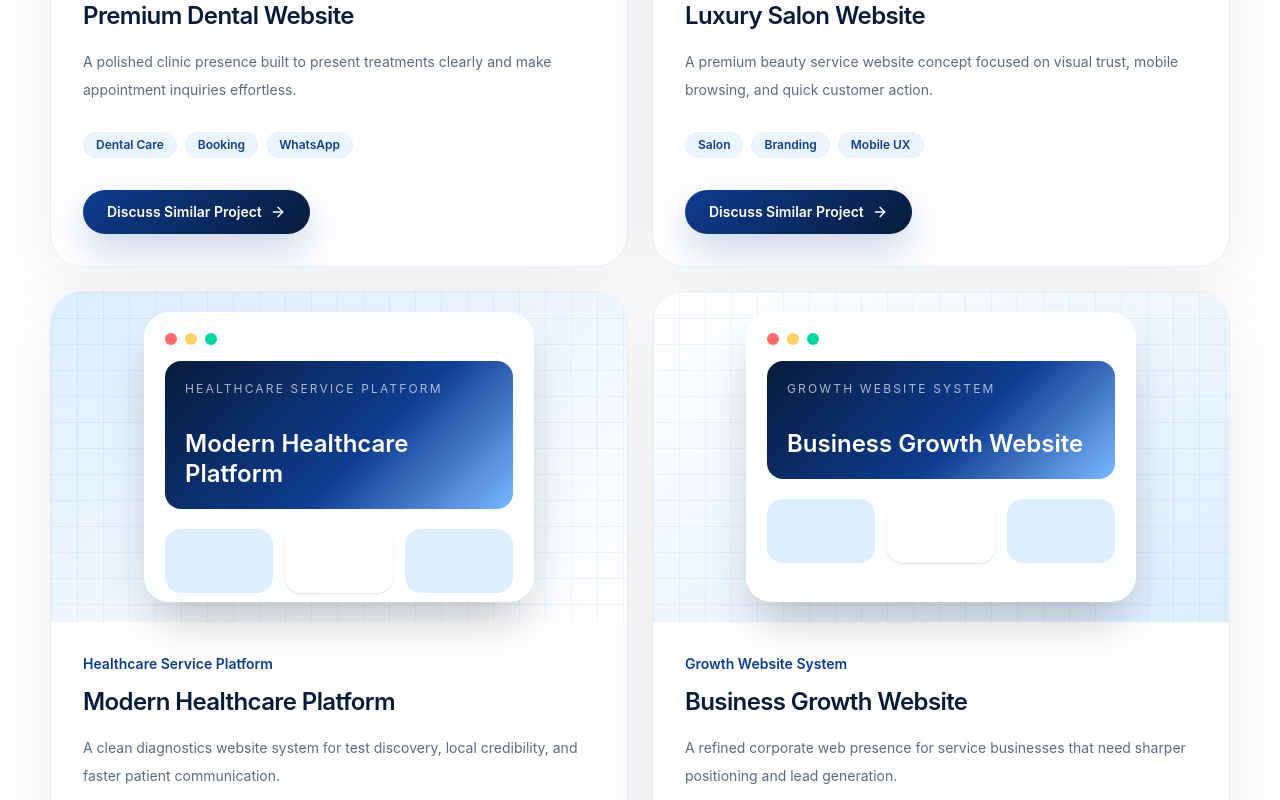
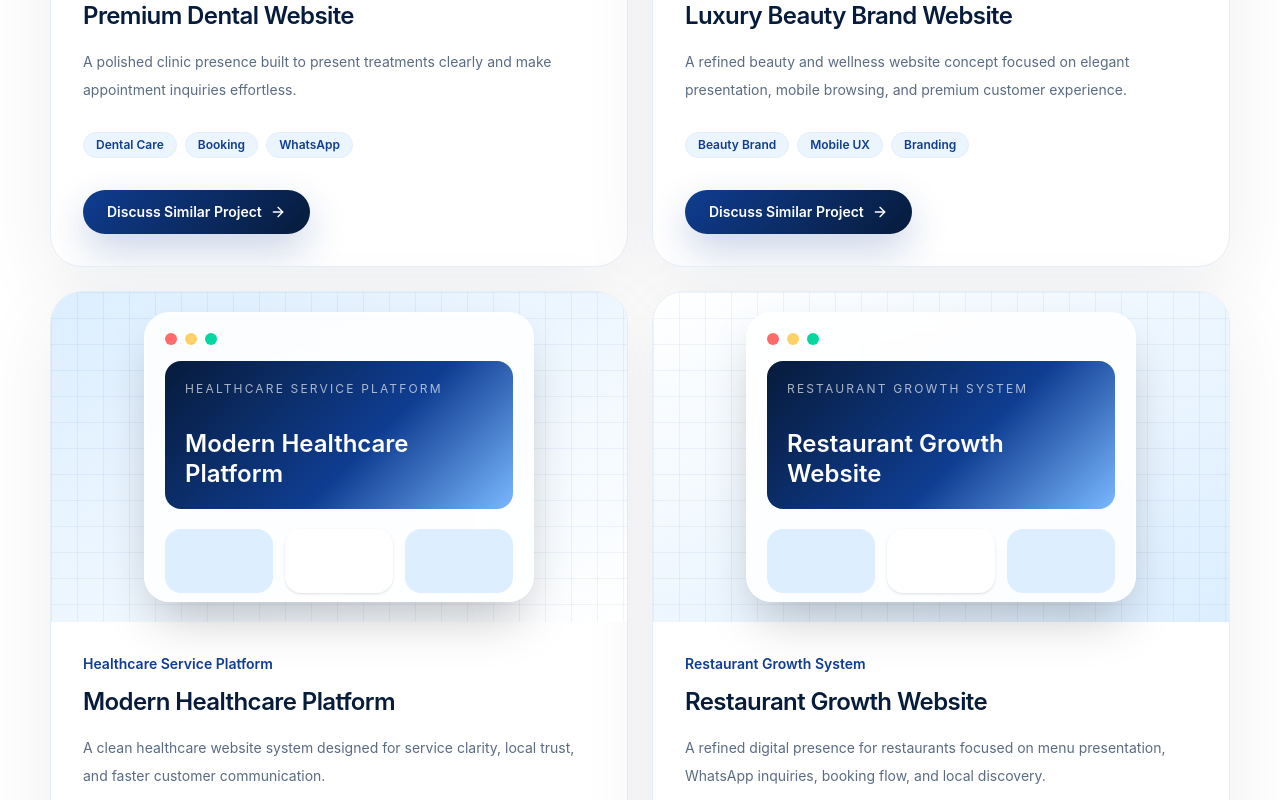
Before and after one commit to tradinghubangelonednh-dev/Caslio-Ai-Web-Solutions, a React (Vite) app: page / in a window 1280 px wide. Shown: the part 3300-4100 px from the top of the page. Built offline with nearby package versions, Linux system fonts and the light colour scheme.

Commit message:
Update portfolio content and work page

```diff
--- a/src/data/siteData.js
+++ b/src/data/siteData.js
@@ -26,38 +26,73 @@ export const services = [
   {
     title: 'Premium Website Development',
     icon: MonitorSmartphone,
-    description: 'Elegant, fast, mobile-responsive websites designed to convert visitors into serious business inquiries.',
-    benefits: ['Conversion-focused structure', 'Responsive UI across every screen', 'Premium brand presentation'],
+    description:
+      'Elegant, fast, mobile-responsive websites designed to convert visitors into serious business inquiries.',
+    benefits: [
+      'Conversion-focused structure',
+      'Responsive UI across every screen',
+      'Premium brand presentation',
+    ],
   },
+
   {
     title: 'AI Automation',
     icon: Bot,
-    description: 'Smart workflows that reduce repetitive tasks and help teams respond faster with less manual effort.',
-    benefits: ['Lead routing systems', 'Automated replies and reminders', 'Workflow simplification'],
+    description:
+      'Smart workflows that reduce repetitive tasks and help teams respond faster with less manual effort.',
+    benefits: [
+      'Lead routing systems',
+      'Automated replies and reminders',
+      'Workflow simplification',
+    ],
   },
+
   {
     title: 'Google Business Optimization',
     icon: MapPinned,
-    description: 'Profile improvements and local visibility systems that help nearby customers find and trust you.',
-    benefits: ['Profile cleanup and positioning', 'Local trust improvements', 'Better discovery signals'],
+    description:
+      'Profile improvements and local visibility systems that help nearby customers find and trust you.',
+    benefits: [
+      'Profile cleanup and positioning',
+      'Local trust improvements',
+      'Better discovery signals',
+    ],
   },
+
   {
     title: 'WhatsApp Integration',
     icon: MessageCircle,
-    description: 'WhatsApp-first inquiry flows, booking journeys, and customer communication systems built for speed.',
-    benefits: ['Direct lead capture', 'Quick customer conversations', 'CTA journeys that feel natural'],
+    description:
+      'WhatsApp-first inquiry flows, booking journeys, and customer communication systems built for speed.',
+    benefits: [
+      'Direct lead capture',
+      'Quick customer conversations',
+      'CTA journeys that feel natural',
+    ],
   },
+
   {
     title: 'Online Booking Systems',
     icon: CalendarCheck,
-    description: 'Smooth appointment and inquiry experiences for clinics, salons, service teams, and local businesses.',
-    benefits: ['Reduced back-and-forth', 'Organized appointment requests', 'Customer-friendly booking flows'],
+    description:
+      'Smooth appointment and inquiry experiences for clinics, salons, service teams, and local businesses.',
+    benefits: [
+      'Reduced back-and-forth',
+      'Organized appointment requests',
+      'Customer-friendly booking flows',
+    ],
   },
+
   {
     title: 'SEO & Local Growth',
     icon: Search,
-    description: 'Clean foundations, better pages, and local growth strategy that makes the website work harder.',
-    benefits: ['Search-ready structure', 'Local page strategy', 'Clear service positioning'],
+    description:
+      'Clean foundations, better pages, and local growth strategy that makes the website work harder.',
+    benefits: [
+      'Search-ready structure',
+      'Local page strategy',
+      'Clear service positioning',
+    ],
   },
 ];
 
@@ -83,42 +118,53 @@ export const projects = [
   {
     title: 'Premium Dental Website',
     type: 'Dental Website + WhatsApp Inquiry Flow',
-    description: 'A polished clinic presence built to present treatments clearly and make appointment inquiries effortless.',
+    description:
+      'A polished clinic presence built to present treatments clearly and make appointment inquiries effortless.',
     tags: ['Dental Care', 'Booking', 'WhatsApp'],
     accent: 'from-sky to-white',
   },
+
   {
-    title: 'Luxury Salon Website',
-    type: 'Salon Experience Website',
-    description: 'A premium beauty service website concept focused on visual trust, mobile browsing, and quick customer action.',
-    tags: ['Salon', 'Branding', 'Mobile UX'],
+    title: 'Luxury Beauty Brand Website',
+    type: 'Beauty Experience Website',
+    description:
+      'A refined beauty and wellness website concept focused on elegant presentation, mobile browsing, and premium customer experience.',
+    tags: ['Beauty Brand', 'Mobile UX', 'Branding'],
     accent: 'from-white to-sky',
   },
+
   {
     title: 'Modern Healthcare Platform',
     type: 'Healthcare Service Platform',
-    description: 'A clean diagnostics website system for test discovery, local credibility, and faster patient communication.',
+    description:
+      'A clean healthcare website system designed for service clarity, local trust, and faster customer communication.',
     tags: ['Healthcare', 'Local SEO', 'Trust'],
     accent: 'from-sky to-white',
   },
+
   {
-    title: 'Business Growth Website',
-    type: 'Growth Website System',
-    description: 'A refined corporate web presence for service businesses that need sharper positioning and lead generation.',
-    tags: ['Corporate', 'Growth', 'Automation'],
+    title: 'Restaurant Growth Website',
+    type: 'Restaurant Growth System',
+    description:
+      'A refined digital presence for restaurants focused on menu presentation, WhatsApp inquiries, booking flow, and local discovery.',
+    tags: ['Restaurant', 'Menu', 'WhatsApp'],
     accent: 'from-white to-sky',
   },
+
   {
     title: 'AI Automation Dashboard',
     type: 'Automation Workflow Interface',
-    description: 'A sophisticated dashboard concept for lead routing, follow-ups, and business workflow visibility.',
+    description:
+      'A sophisticated dashboard concept for lead routing, follow-ups, and business workflow visibility.',
     tags: ['AI Systems', 'Dashboard', 'Workflow'],
     accent: 'from-sky to-white',
   },
+
   {
     title: 'Premium Service Brand Website',
     type: 'Service Brand Digital Presence',
-    description: 'A polished brand website concept for premium service providers that need confidence, clarity, and conversion.',
+    description:
+      'A polished brand website concept for premium service providers that need confidence, clarity, and conversion.',
     tags: ['Branding', 'Service Business', 'Conversion'],
     accent: 'from-white to-sky',
   },
@@ -126,15 +172,20 @@ export const projects = [
 
 export const testimonials = [
   {
-    quote: 'Caslio gave our business a premium online presence and made customer inquiries easier through WhatsApp.',
+    quote:
+      'Caslio gave our business a premium online presence and made customer inquiries easier through WhatsApp.',
     by: 'Local Business Owner',
   },
+
   {
-    quote: 'The website looked modern, fast, and professional. It helped us present our services much better.',
+    quote:
+      'The website looked modern, fast, and professional. It helped us present our services much better.',
     by: 'Clinic Owner',
   },
+
   {
-    quote: 'The design quality and business understanding were excellent.',
+    quote:
+      'The design quality and business understanding were excellent.',
     by: 'Service Business Owner',
   },
 ];
@@ -152,22 +203,29 @@ export const approachCards = [
   {
     icon: Sparkles,
     title: 'Our Mission',
-    text: 'To help ambitious businesses look credible, communicate faster, and grow with practical digital systems.',
+    text:
+      'To help ambitious businesses look credible, communicate faster, and grow with practical digital systems.',
   },
+
   {
     icon: TrendingUp,
     title: 'Our Approach',
-    text: 'We combine strategy, design, automation, and WhatsApp-first conversion paths into one clean business experience.',
+    text:
+      'We combine strategy, design, automation, and WhatsApp-first conversion paths into one clean business experience.',
   },
+
   {
     icon: WandSparkles,
     title: 'Why We Exist',
-    text: 'Many local businesses deserve premium digital presence without unnecessary complexity or generic templates.',
+    text:
+      'Many local businesses deserve premium digital presence without unnecessary complexity or generic templates.',
   },
+
   {
     icon: Gem,
     title: 'What Makes Us Different',
-    text: 'Caslio focuses on refined presentation, useful automation, mobile-first clarity, and post-delivery support.',
+    text:
+      'Caslio focuses on refined presentation, useful automation, mobile-first clarity, and post-delivery support.',
   },
 ];
 
--- a/src/pages/Work.jsx
+++ b/src/pages/Work.jsx
@@ -6,13 +6,18 @@ export default function Work() {
     <>
       <PageHero
         eyebrow="Work / Portfolio"
-        title="Premium web concepts for clinics, salons, labs, and service businesses"
-        text="Each project is designed around a result: better credibility, clearer service presentation, and faster WhatsApp inquiries."
+        title="Premium Web Concepts for Modern Businesses"
+        text="Each concept is designed around stronger credibility, clearer service presentation, and faster WhatsApp inquiries."
       />
+
       <section className="pb-24">
         <div className="container-premium grid gap-7 md:grid-cols-2">
           {projects.map((project, index) => (
-            <ProjectCard key={project.title} project={project} index={index} />
+            <ProjectCard
+              key={project.title}
+              project={project}
+              index={index}
+            />
           ))}
         </div>
       </section>
```
Also changed, not shown: 1 other file (tests, documents, lock files or other folders).
